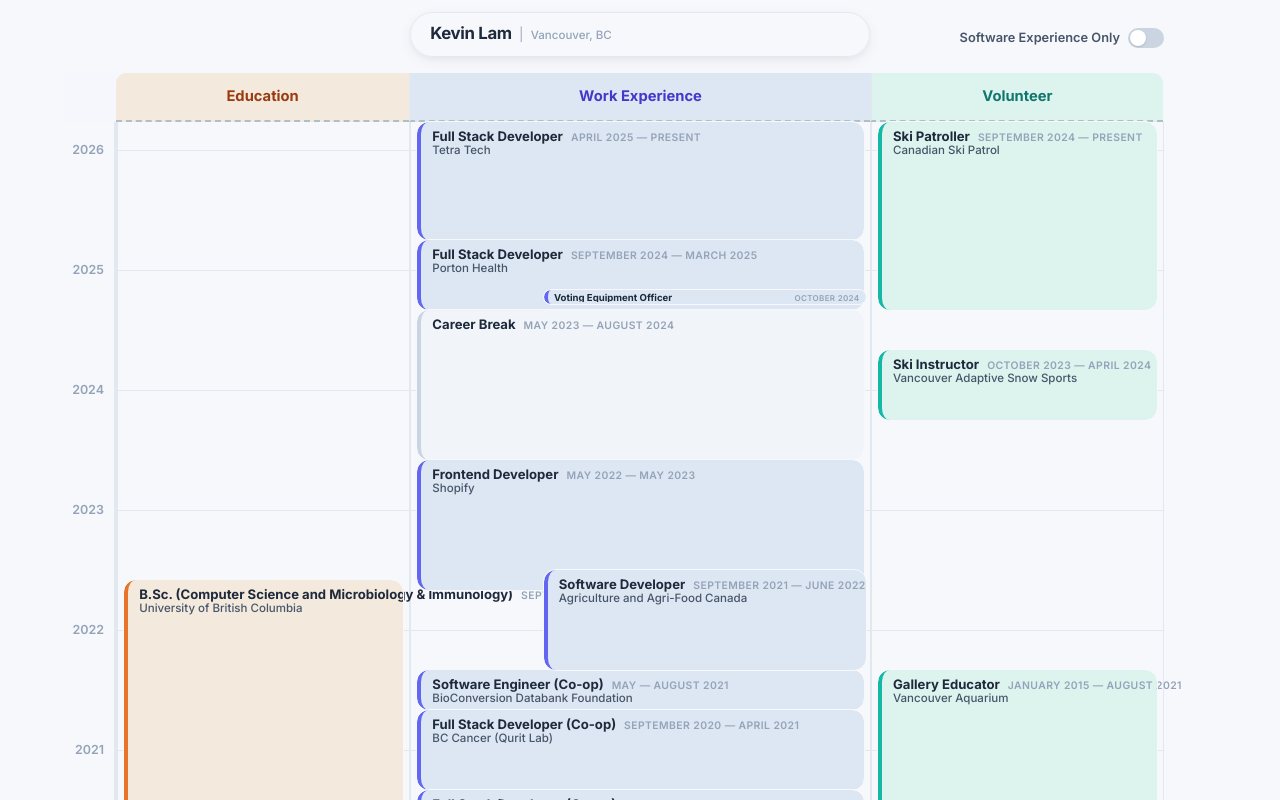
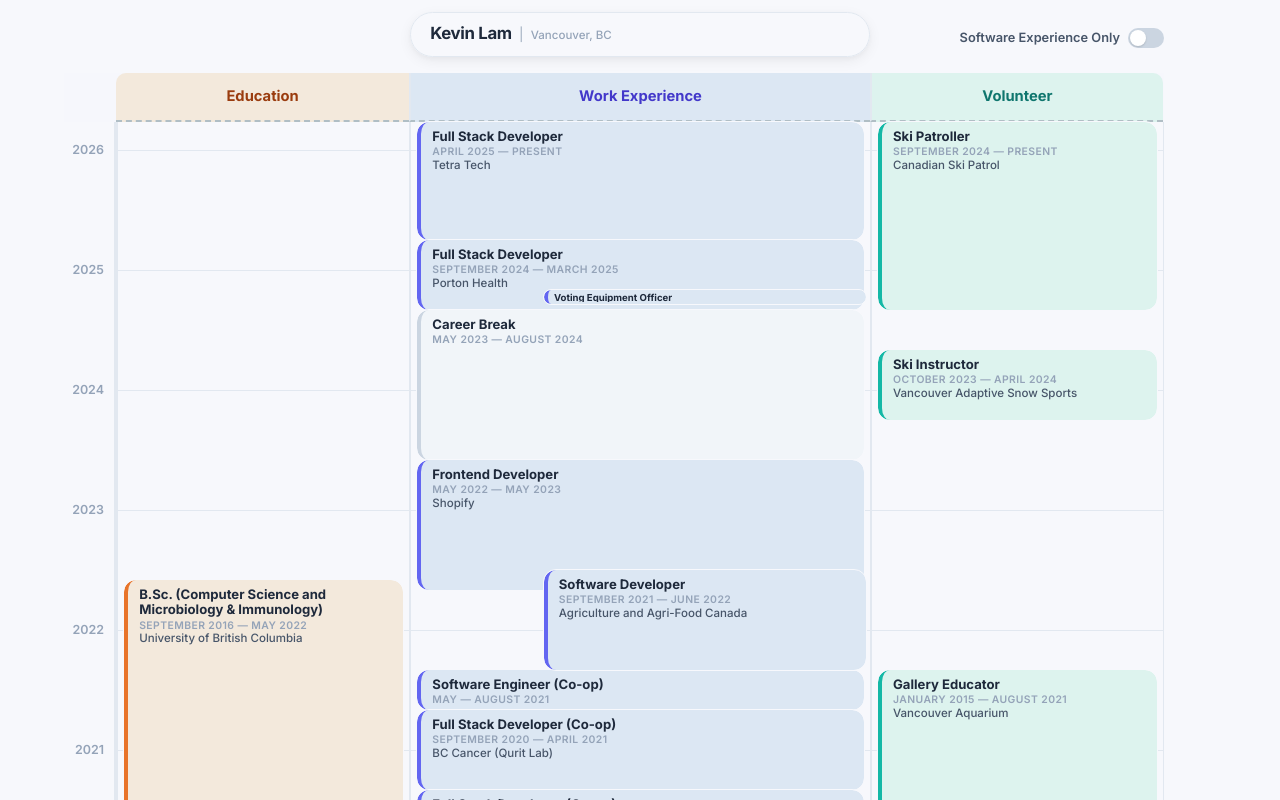
Before and after one commit to KlamChowder1/KlamChowder1.github.io, a React (Vite) app: page / in a window 1280 px wide. Shown: the top 800 px of the page. Built offline with nearby package versions, Linux system fonts and the light colour scheme; some icons are missing.

Commit message:
fix popover styling and toggle button

```diff
--- a/src/App.css
+++ b/src/App.css
@@ -97,8 +97,8 @@
   position: absolute;
   top: 1.75rem;
   right: calc(clamp(1.5rem, 5vw, 4rem) + 52px);
-  width: auto;
-  max-width: none;
+  width: fit-content !important;
+  max-width: fit-content !important;
   z-index: 99;
 }
 
@@ -110,7 +110,8 @@
 
 .sw-toggle.page-toggle-mobile {
   display: none;
-  max-width: 460px;
+  width: fit-content !important;
+  max-width: fit-content !important;
 }
 
 .section--wide {
@@ -708,15 +709,17 @@
   line-height: 1;
 }
 .pt-bar--compact .pt-bar-sub,
-.pt-bar--compact .pt-bar-badge {
+.pt-bar--compact .pt-bar-badge,
+.pt-bar--compact .pt-bar-period {
   display: none;
 }
 
 /* Bar text */
 .pt-bar-row {
   display: flex;
-  align-items: baseline;
-  gap: 0.5rem;
+  flex-direction: column;
+  align-items: flex-start;
+  gap: 0.1rem;
   min-width: 0;
 }
 
@@ -725,21 +728,21 @@
   font-weight: 700;
   color: var(--text);
   line-height: 1.2;
-  white-space: nowrap;
   overflow: hidden;
   text-overflow: ellipsis;
   flex-shrink: 1;
   min-width: 0;
+  max-width: 100%;
 }
 
 .pt-bar-sub {
   font-size: 0.72rem;
   font-weight: 500;
   color: var(--text-secondary);
-  white-space: nowrap;
   overflow: hidden;
   text-overflow: ellipsis;
   line-height: 1.2;
+  max-width: 100%;
 }
 
 .pt-bar-period {
@@ -748,9 +751,7 @@
   color: var(--text-muted);
   text-transform: uppercase;
   letter-spacing: 0.04em;
-  white-space: nowrap;
   flex-shrink: 0;
-  margin-left: auto;
   line-height: 1.2;
 }
 
@@ -772,6 +773,7 @@
 .pt-popover {
   position: absolute;
   width: 500px;
+  max-width: calc(100vw - 24px);
   z-index: 50;
   padding: 1.6rem 1.5rem;
   background: var(--bg-card);
@@ -1237,6 +1239,19 @@
 .footer-copy { font-size: 0.82rem; color: var(--text-muted); }
 
 /* ═══════════════════════════════════════════════
+   Responsive — Narrow desktop (toggle overlaps nav)
+   ═══════════════════════════════════════════════ */
+@media (max-width: 1100px) and (min-width: 901px) {
+  .page > .page-toggle { display: none; }
+  .sw-toggle.page-toggle-mobile {
+    display: flex;
+    justify-content: center;
+    margin-top: -0.2rem;
+    margin-bottom: 0;
+  }
+}
+
+/* ═══════════════════════════════════════════════
    Responsive — Mobile
    ═══════════════════════════════════════════════ */
 @media (max-width: 900px) {
--- a/src/App.tsx
+++ b/src/App.tsx
@@ -223,10 +223,21 @@
     if (!gridEl) return;
     const barRect = barEl.getBoundingClientRect();
     const gridRect = gridEl.getBoundingClientRect();
+    const vw = window.innerWidth;
+    const popoverW = Math.min(POPOVER_W, vw - POPOVER_GAP * 2);
     let top = barRect.top - gridRect.top;
     let left = barRect.right - gridRect.left + POPOVER_GAP;
-    if (left + POPOVER_W > gridRect.width) {
-      left = barRect.left - gridRect.left - POPOVER_W - POPOVER_GAP;
+    // If it doesn't fit on the right, try the left
+    if (left + popoverW > gridRect.width) {
+      left = barRect.left - gridRect.left - popoverW - POPOVER_GAP;
+    }
+    // Clamp horizontally so popover stays within the viewport
+    const leftScreen = gridRect.left + left;
+    if (leftScreen + popoverW > vw - POPOVER_GAP) {
+      left = left - (leftScreen + popoverW - (vw - POPOVER_GAP));
+    }
+    if (gridRect.left + left < POPOVER_GAP) {
+      left = POPOVER_GAP - gridRect.left;
     }
     // Clamp vertically so popover stays within the viewport
     const viewportBottom = window.innerHeight;
```
